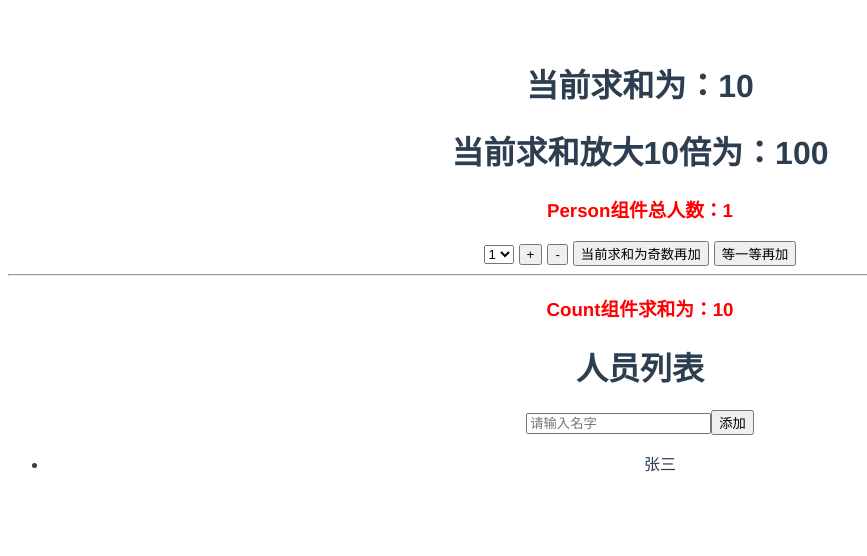
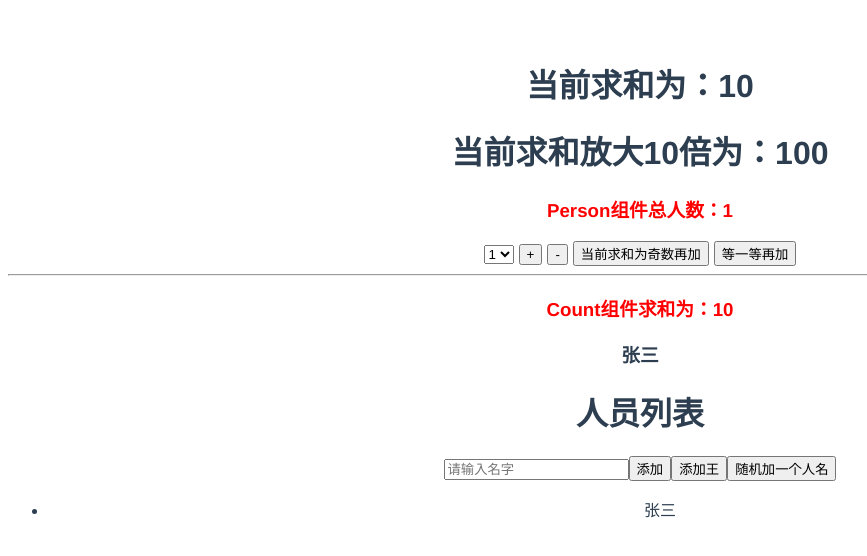
Before and after one commit to M-SL-ONE/vue_count, a Vue app: page / in a window 1280 px wide. Shown: the top 556 px of the page, without its empty margins (0-867 px from the left). Built offline with nearby package versions, Linux system fonts and the light colour scheme.

Commit message:
vuex模块化+namespace

```diff
--- a/package.json
+++ b/package.json
@@ -8,6 +8,7 @@
     "lint": "vue-cli-service lint"
   },
   "dependencies": {
+    "axios": "^1.11.0",
     "core-js": "^3.8.3",
     "nanoid": "^5.1.5",
     "vue": "^2.6.14",
--- a/src/components/Count.vue
+++ b/src/components/Count.vue
@@ -34,14 +34,17 @@ export default {
     // ...mapState({sum:'sum'}),
 
     // 借助mapState生成计算属性，从state中读取数据（数组写法）
-    ...mapState(['sum','personList']),
+    // ...mapState(['sum','personList']),
+    // ...mapState(['sum','personList']),
+    ...mapState('countOptions',['sum']),
+    ...mapState('personOptions',['personList']),
 
     // bigSum(){
     //     return this.$store.getters.bigSum
     // }
 
     // 借助mapState生成计算属性，从state中读取数据（对象写法））
-    ...mapGetters({bigSum:'bigSum'}),
+    ...mapGetters('countOptions',{bigSum:'bigSum'}),
 
     // 借助mapState生成计算属性，从state中读取数据（数组写法）
     // ...mapGetters(['bigSum'])
@@ -59,7 +62,8 @@ export default {
     // },
 
     // 借助mapMutations生成计算属性，从state中读取数据（对象写法））
-    ...mapMutations({increment:`ADD`,decrement:"JIAN"}),
+    // ...mapMutations({increment:`ADD`,decrement:"JIAN"}),
+    ...mapMutations('countOptions',{increment:`ADD`,decrement:"JIAN"}),
 
     /**
      *
@@ -81,10 +85,10 @@ export default {
     // },
 
     // 借助mapActions生成计算属性，从state中读取数据（对象写法））
-    ...mapActions({incrementOdd:'addOdd',incrementWait:'addWait'})
+    ...mapActions('countOptions',{incrementOdd:'addOdd',incrementWait:'addWait'})
   },
   mounted() {
-    // console.log(this)
+    console.log(this.$store)
     // const x = mapState({sum:'sum'})
     // console.log(x)
   },
--- a/src/components/Person.vue
+++ b/src/components/Person.vue
@@ -1,9 +1,12 @@
 <template>
   <div>
-    <h3  style="color: red;">Count组件求和为：{{ sum }}</h3>
+    <h3 style="color: red">Count组件求和为：{{ sum }}</h3>
+    <h3>{{ firstPersonName }}</h3>
     <h1>人员列表</h1>
     <input type="text" placeholder="请输入名字" v-model="name" />
     <button @click="add">添加</button>
+    <button @click="addWang">添加王</button>
+    <button @click="addPersonServer">随机加一个人名</button>
     <ul>
       <li v-for="p in personList" :key="p.id">{{ p.name }}</li>
     </ul>
@@ -21,11 +24,16 @@ export default {
   },
   computed: {
     personList() {
-      return this.$store.state.personList;
+      // return this.$store.state.personList;
+      return this.$store.state.personOptions.personList;
     },
-    sum(){
-        return this.$store.state.sum;
-    }
+    sum() {
+      // return this.$store.state.sum;
+      return this.$store.state.countOptions.sum;
+    },
+    firstPersonName() {
+      return this.$store.getters['personOptions/firstPersonName'];
+    },
   },
   methods: {
     add() {
@@ -34,9 +42,21 @@ export default {
         name: this.name,
       };
       // console.log(person)
-      this.$store.commit('ADD_PERSON',person)
+      // this.$store.commit('ADD_PERSON',person)
+      this.$store.commit("personOptions/ADD_PERSON", person);
       this.name = "";
     },
+    addWang(){
+      const person = {
+        id: nanoid(),
+        name: this.name,
+      };
+      this.$store.dispatch('personOptions/addPersonW',person)
+      this.name = "";
+    },
+    addPersonServer(){
+      this.$store.dispatch('personOptions/addPersonServer')
+    }
   },
 };
 </script>
--- /dev/null
+++ b/src/store/count.js
@@ -0,0 +1,42 @@
+// 求和功能相关的配置
+// const countOptions =
+export default {
+    namespaced:true,
+    actions: {
+        // add(context, value) {
+        //     context.commit('ADD', value)
+        // },
+        // jian(context, value) {
+        //     context.commit('JIAN', value)
+        // },
+        addOdd(context, value) {
+            if (context.state.sum % 2) context.commit('ADD', value)
+        },
+        addWait(context, value) {
+            setTimeout(() => {
+                context.commit('ADD', value)
+            }, 500)
+
+        },
+
+    },
+    mutations: {
+        ADD(state, value) {
+            state.sum += value
+        },
+        JIAN(state, value) {
+            state.sum -= value
+        },
+
+    },
+    state: {
+        sum: 10, //当前的和
+
+    },
+    getters: {
+        bigSum(state) {
+            return state.sum * 10
+        }
+
+    }
+}
--- a/src/store/index.js
+++ b/src/store/index.js
@@ -8,58 +8,39 @@ import Vuex from "vuex"
 // 使用插件
 Vue.use(Vuex)
 
-// 准备actions-用户响应组件中的动作
-const actions = {
-    // add(context, value) {
-    //     context.commit('ADD', value)
-    // },
-    // jian(context, value) {
-    //     context.commit('JIAN', value)
-    // },
-    addOdd(context, value) {
-        if (context.state.sum % 2) context.commit('ADD', value)
-    },
-    addWait(context, value) {
-        setTimeout(() => {
-            context.commit('ADD', value)
-        }, 500)
+import countOptions from './count'
+import personOptions from './person'
 
-    },
-}
 
-// 准备mutations-用户操作数据（state）
-const mutations = {
-    ADD(state, value) {
-        state.sum += value
-    },
-    JIAN(state, value) {
-        state.sum -= value
-    },
-    ADD_PERSON(state,value){
-        state.personList.unshift(value)
-    }
-}
 
-// 准必state，用户存储数据
-const state = {
-    sum: 10, //当前的和
-    personList:[{
-        id:0,
-        name:'张三'
-    }]
-}
 
-// 准备getters-用于将state中的数据进行加工
-const getters = {
-    bigSum(state){
-        return state.sum *10
-    }
-}
+// // 准备actions-用户响应组件中的动作
+// const actions = {
+// }
+
+// // 准备mutations-用户操作数据（state）
+// const mutations = {
+// }
+
+// // 准必state，用户存储数据
+// const state = {
+// }
+
+// // 准备getters-用于将state中的数据进行加工
+// const getters = {
+// }
 
 // 创建并暴露store
+// export default new Vuex.Store({
+//     actions,
+//     mutations,
+//     state,
+//     getters
+// })
+
 export default new Vuex.Store({
-    actions,
-    mutations,
-    state,
-    getters
+    modules:{
+        countOptions,
+        personOptions
+    }
 })
--- /dev/null
+++ b/src/store/person.js
@@ -0,0 +1,45 @@
+// 人员相关的配置
+// const personOptions =
+import axios from "axios"
+import { nanoid } from "nanoid"
+export default {
+    namespaced:true,
+    actions: {
+        addPersonW(context,value){
+            if(value.name.indexOf('王')==0){
+                context.commit('ADD_PERSON',value)
+            }else{
+                alert('只能加姓王的人')
+            }
+        },
+        addPersonServer(context){
+            axios.get('https://api.github.com/users?q=s').then(
+                response=>{
+                    // console.log(response.data.login)
+                    context.commit('ADD_PERSON',{id:nanoid(),name:response.data[0].login})
+                },
+                error=>{
+                    alert(error.message)
+                }
+            )
+        }
+    },
+    mutations: {
+        ADD_PERSON(state, value) {
+            state.personList.unshift(value)
+        }
+
+    },
+    state: {
+        personList: [{
+            id: 0,
+            name: '张三'
+        }]
+
+    },
+    getters: {
+        firstPersonName(state){
+            return state.personList[0].name
+        }
+    }
+}
```
Also changed, not shown: 1 other file (tests, documents, lock files or other folders).
